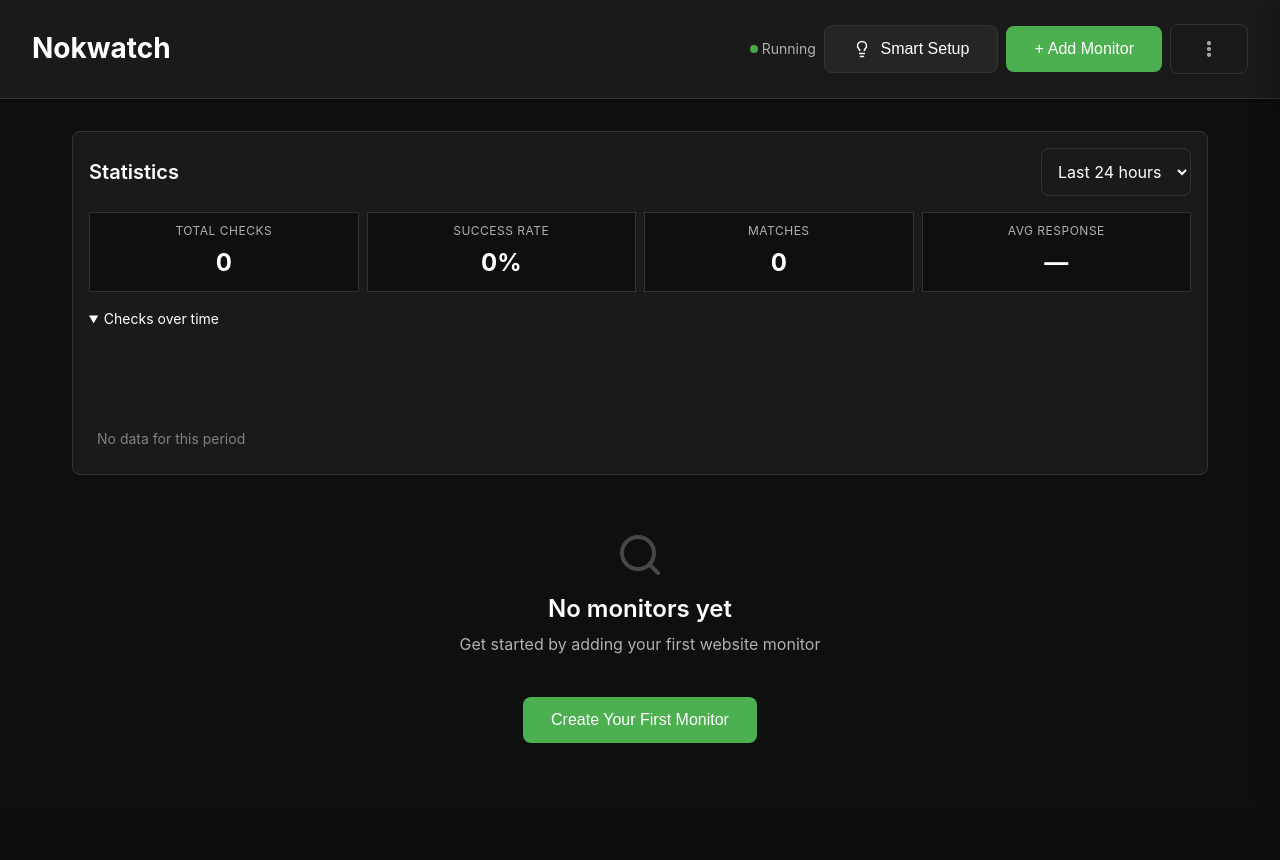
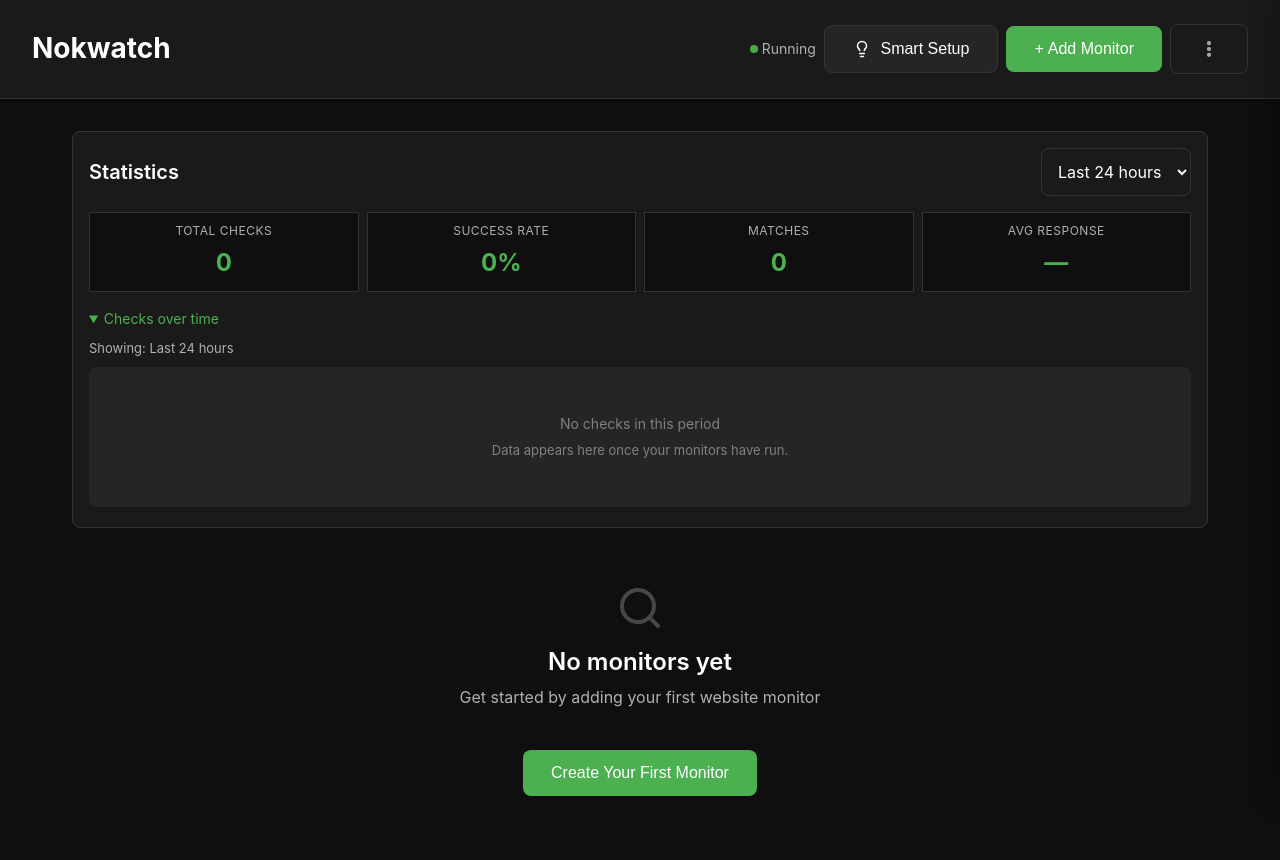
Before and after one commit to jimididit/nokwatch, a Flask app: page / in a window 1280 px wide, after a click on "Checks over time". Before the commit the page ends 743 px from the top, so only its background shows below. Run offline with Flask 3, Linux system fonts and the light colour scheme; data that the repository does not hold is empty; some libraries are stand-ins or nearby versions.

Commit message:
fix: checks over time bar chart

```diff
--- a/static/css/style.css
+++ b/static/css/style.css
@@ -8,6 +8,7 @@
     --text-secondary: #b0b0b0;
     --text-muted: #808080;
     --accent-primary: #4CAF50;
+    --primary-color: #4CAF50;
     --accent-secondary: #2196F3;
     --accent-danger: #f44336;
     --accent-warning: #ff9800;
@@ -209,6 +210,10 @@ p {
     border-radius: 50%;
     background-color: var(--accent-primary);
     animation: pulse 2s infinite;
+}
+.status-dot-offline {
+    background-color: var(--text-muted);
+    animation: none;
 }
 
 @keyframes pulse {
@@ -1420,26 +1425,121 @@ a:hover {
     color: var(--primary-color);
 }
 
+.stats-chart-wrapper {
+    margin-top: var(--spacing-sm);
+}
+
+.stats-chart-caption {
+    font-size: 0.8125rem;
+    color: var(--text-secondary);
+    margin: 0 0 var(--spacing-xs);
+}
+
+.stats-chart-legend {
+    font-size: 0.75rem;
+    margin: var(--spacing-xs) 0 0;
+}
+
 .stats-chart {
     margin-top: var(--spacing-sm);
-    padding: var(--spacing-sm);
-    min-height: 120px;
-    display: flex;
-    align-items: flex-end;
-    gap: 4px;
+    padding: var(--spacing-md);
+    height: 140px;
+    min-height: 140px;
+    display: flex;
+    align-items: stretch;
+    gap: 0;
+    background: var(--bg-tertiary);
+    border-radius: var(--border-radius);
+}
+.stats-chart .stats-chart-inner {
+    flex: 1;
+    min-height: 0;
+}
+.stats-chart-empty {
+    width: 100%;
+    padding: var(--spacing-md);
+    text-align: center;
+    min-height: 80px;
+    display: flex;
+    flex-direction: column;
+    align-items: center;
+    justify-content: center;
+    color: var(--text-secondary);
+}
+.stats-chart-empty .text-muted {
+    color: var(--text-muted);
 }
 
 .stats-chart-bar {
     flex: 1;
-    min-width: 8px;
-    background: var(--primary-color);
-    opacity: 0.8;
+    min-width: 6px;
+    background: var(--accent-primary);
+    opacity: 0.85;
     border-radius: 2px 2px 0 0;
     transition: height 0.2s ease;
 }
 
 .stats-chart-bar:hover {
     opacity: 1;
+}
+
+/* Chart with data: inner layout, Y-axis, bar value labels */
+.stats-chart-inner {
+    display: flex;
+    flex-direction: row;
+    width: 100%;
+    height: 100%;
+    min-height: 0;
+    align-items: stretch;
+}
+
+.stats-chart-y-axis {
+    display: flex;
+    flex-direction: column;
+    justify-content: space-between;
+    padding-right: 0.5rem;
+    min-width: 2.25em;
+    font-size: 0.7rem;
+    color: var(--text-muted);
+    flex-shrink: 0;
+}
+
+.stats-y-max,
+.stats-y-zero {
+    line-height: 1.2;
+}
+
+.stats-chart-bars {
+    display: flex;
+    flex: 1;
+    gap: 4px;
+    align-items: flex-end;
+    min-width: 0;
+    min-height: 0;
+}
+
+.stats-chart-bar-wrap {
+    display: flex;
+    flex-direction: column;
+    align-items: center;
+    flex: 1;
+    min-width: 6px;
+    justify-content: flex-end;
+    height: 100px;
+}
+
+.stats-chart-bar-value {
+    font-size: 0.7rem;
+    color: var(--text-secondary);
+    margin-bottom: 2px;
+    white-space: nowrap;
+    font-variant-numeric: tabular-nums;
+}
+
+.stats-chart-bar-wrap .stats-chart-bar {
+    flex: 0 0 auto;
+    width: 100%;
+    min-height: 4px;
 }
 
 /* Tag filter and tags on cards */
--- a/static/js/app.js
+++ b/static/js/app.js
@@ -33,14 +33,35 @@ document.addEventListener('DOMContentLoaded', () => {
 function initializeApp() {
     setupEventListeners();
     injectHeaderIcons();
+    updateHeaderStatus();
     loadJobs();
     loadStatistics();
     loadTemplates();
     startAutoRefresh();
+    setInterval(updateHeaderStatus, 30000); // refresh status every 30s
 
     // Keyboard shortcuts (desktop only)
     if (window.innerWidth >= 768) {
         document.addEventListener('keydown', handleKeyboardShortcuts);
+    }
+}
+
+// Update header status from /api/health (Running vs Offline)
+async function updateHeaderStatus() {
+    const textEl = document.getElementById('status-text');
+    const dotEl = document.querySelector('.status-dot');
+    if (!textEl) return;
+    try {
+        const response = await fetch('/api/health', { method: 'GET' });
+        const data = await response.json();
+        const healthy = response.ok && (data.status === 'healthy');
+        textEl.textContent = healthy ? 'Running' : 'Degraded';
+        if (dotEl) {
+            dotEl.classList.toggle('status-dot-offline', !healthy);
+        }
+    } catch (e) {
+        textEl.textContent = 'Offline';
+        if (dotEl) dotEl.classList.add('status-dot-offline');
     }
 }
 
@@ -441,13 +462,23 @@ function handleImportFile(e) {
     reader.readAsText(file);
 }
 
+// Period label for display (matches stats-period options)
+function getPeriodLabel(hours) {
+    if (hours === 24) return 'Last 24 hours';
+    if (hours === 48) return 'Last 48 hours';
+    if (hours === 168) return 'Last 7 days';
+    return `Last ${hours} hours`;
+}
+
 // Load and render statistics
 async function loadStatistics() {
     const periodEl = document.getElementById('stats-period');
     const hours = periodEl ? parseInt(periodEl.value, 10) || 24 : 24;
+    const periodLabel = getPeriodLabel(hours);
+    let overTime = [];
     try {
         const response = await fetch(`/api/statistics?hours=${hours}`);
-        if (!response.ok) return;
+        if (response.ok) {
             const data = await response.json();
             const g = data.global || {};
             document.getElementById('stat-total-checks').textContent = g.total_checks ?? '—';
@@ -455,11 +486,12 @@ async function loadStatistics() {
             document.getElementById('stat-matches').textContent = g.match_count ?? '—';
             document.getElementById('stat-avg-response').textContent =
                 g.avg_response_time_seconds != null ? g.avg_response_time_seconds + 's' : '—';
-        const overTime = data.checks_over_time || [];
-        renderStatsChart(overTime);
+            overTime = data.checks_over_time || [];
+        }
     } catch (e) {
         console.error('Error loading statistics:', e);
     }
+    renderStatsChart(overTime, periodLabel);
 }
 
 // Populate tag filter dropdown and show/hide row
@@ -491,19 +523,40 @@ function onTagFilterChange() {
     loadJobs(value || undefined);
 }
 
-function renderStatsChart(overTime) {
+function formatChartTime(periodStart) {
+    if (!periodStart) return '';
+    const s = String(periodStart).replace('T', ' ').trim();
+    if (s.length >= 16) return s.slice(0, 16);
+    return s;
+}
+
+function renderStatsChart(overTime, periodLabel) {
     const container = document.getElementById('stats-chart');
+    const captionEl = document.getElementById('stats-chart-caption');
+    const legendEl = document.getElementById('stats-chart-legend');
     if (!container) return;
+    if (captionEl) captionEl.textContent = 'Showing: ' + (periodLabel || 'Last 24 hours');
+    if (legendEl) legendEl.textContent = '';
     if (!overTime.length) {
-        container.innerHTML = '<p class="text-muted" style="margin:0;font-size:0.875rem;">No data for this period</p>';
+        container.innerHTML = '<div class="stats-chart-empty"><p class="text-muted" style="margin:0;font-size:0.875rem;">No checks in this period</p><p class="text-muted" style="margin:0.25rem 0 0;font-size:0.8125rem;">Data appears here once your monitors have run.</p></div>';
         return;
     }
     const maxTotal = Math.max(...overTime.map(d => d.total || 0), 1);
-    container.innerHTML = overTime.map(d => {
+    const yAxisHtml = `<div class="stats-chart-y-axis" aria-hidden="true"><span class="stats-y-max">${maxTotal}</span><span class="stats-y-zero">0</span></div>`;
+    const barsHtml = `<div class="stats-chart-bars">${overTime.map(d => {
         const pct = Math.round((100 * (d.total || 0)) / maxTotal);
         const label = d.period_start ? d.period_start.replace('T', ' ').slice(0, 16) : '';
-        return `<div class="stats-chart-bar" style="height:${Math.max(pct, 4)}%" title="${escapeHtml(label)}: ${d.total} checks" role="img" aria-label="${d.total} checks"></div>`;
-    }).join('');
+        const total = d.total != null ? d.total : 0;
+        return `<div class="stats-chart-bar-wrap" title="${escapeHtml(label)}: ${total} checks" role="img" aria-label="${total} checks"><span class="stats-chart-bar-value">${total}</span><div class="stats-chart-bar" style="height:${Math.max(pct, 4)}%"></div></div>`;
+    }).join('')}</div>`;
+    container.innerHTML = `<div class="stats-chart-inner">${yAxisHtml}${barsHtml}</div>`;
+    const first = overTime[0]?.period_start;
+    const last = overTime[overTime.length - 1]?.period_start;
+    if (legendEl && (first || last)) {
+        const timeRange = (formatChartTime(first) + (first && last ? ' — ' : '') + formatChartTime(last)).trim();
+        legendEl.textContent = [timeRange, '1 column = 1 hour', 'Bar height = number of checks'].filter(Boolean).join(' • ');
+        legendEl.setAttribute('aria-hidden', 'false');
+    }
 }
 
 // Load all jobs from API (optional tag filter)
--- a/templates/index.html
+++ b/templates/index.html
@@ -29,7 +29,7 @@
                     <span>+</span> Add Monitor
                 </button>
                 <div class="header-more-wrap" id="header-more-wrap" aria-hidden="true">
-                    <button type="button" class="btn btn-icon header-more-btn" id="header-more-btn" aria-label="More actions" aria-expanded="false" aria-haspopup="true">
+                    <button type="button" class="btn btn-icon header-more-btn" id="header-more-btn" aria-label="More actions" aria-expanded="false" aria-haspopup="true" title="More actions">
                         <svg class="icon-ellipsis" xmlns="http://www.w3.org/2000/svg" width="24" height="24" viewBox="0 0 24 24" fill="none" stroke="currentColor" stroke-width="2" stroke-linecap="round" stroke-linejoin="round"><circle cx="12" cy="5" r="1.5"/><circle cx="12" cy="12" r="1.5"/><circle cx="12" cy="19" r="1.5"/></svg>
                     </button>
                     <div class="header-more-dropdown" id="header-more-dropdown" role="menu">
@@ -97,7 +97,16 @@
             </div>
             <details class="stats-chart-details">
                 <summary>Checks over time</summary>
-                <div class="stats-chart" id="stats-chart"></div>
+                <div class="stats-chart-wrapper">
+                    <p class="stats-chart-caption" id="stats-chart-caption" aria-live="polite">Showing: Last 24 hours</p>
+                    <div class="stats-chart" id="stats-chart">
+                        <div class="stats-chart-empty">
+                            <p class="text-muted" style="margin:0;font-size:0.875rem;">No checks in this period</p>
+                            <p class="text-muted" style="margin:0.25rem 0 0;font-size:0.8125rem;">Data appears here once your monitors have run.</p>
+                        </div>
+                    </div>
+                    <p class="stats-chart-legend text-muted" id="stats-chart-legend" aria-hidden="true"></p>
+                </div>
             </details>
         </section>
 
```
Lines whose indentation alone changed are shown as unchanged.
